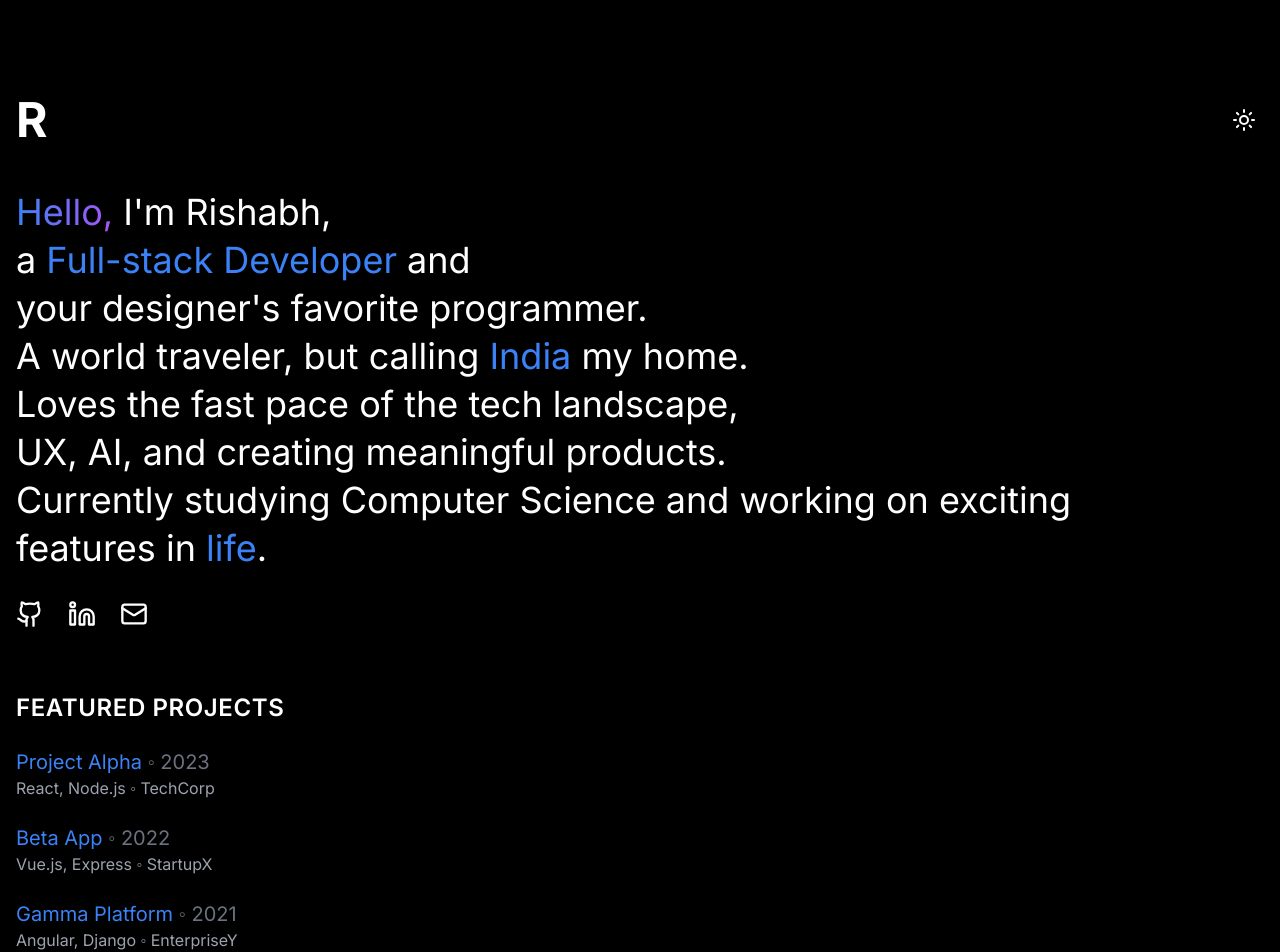
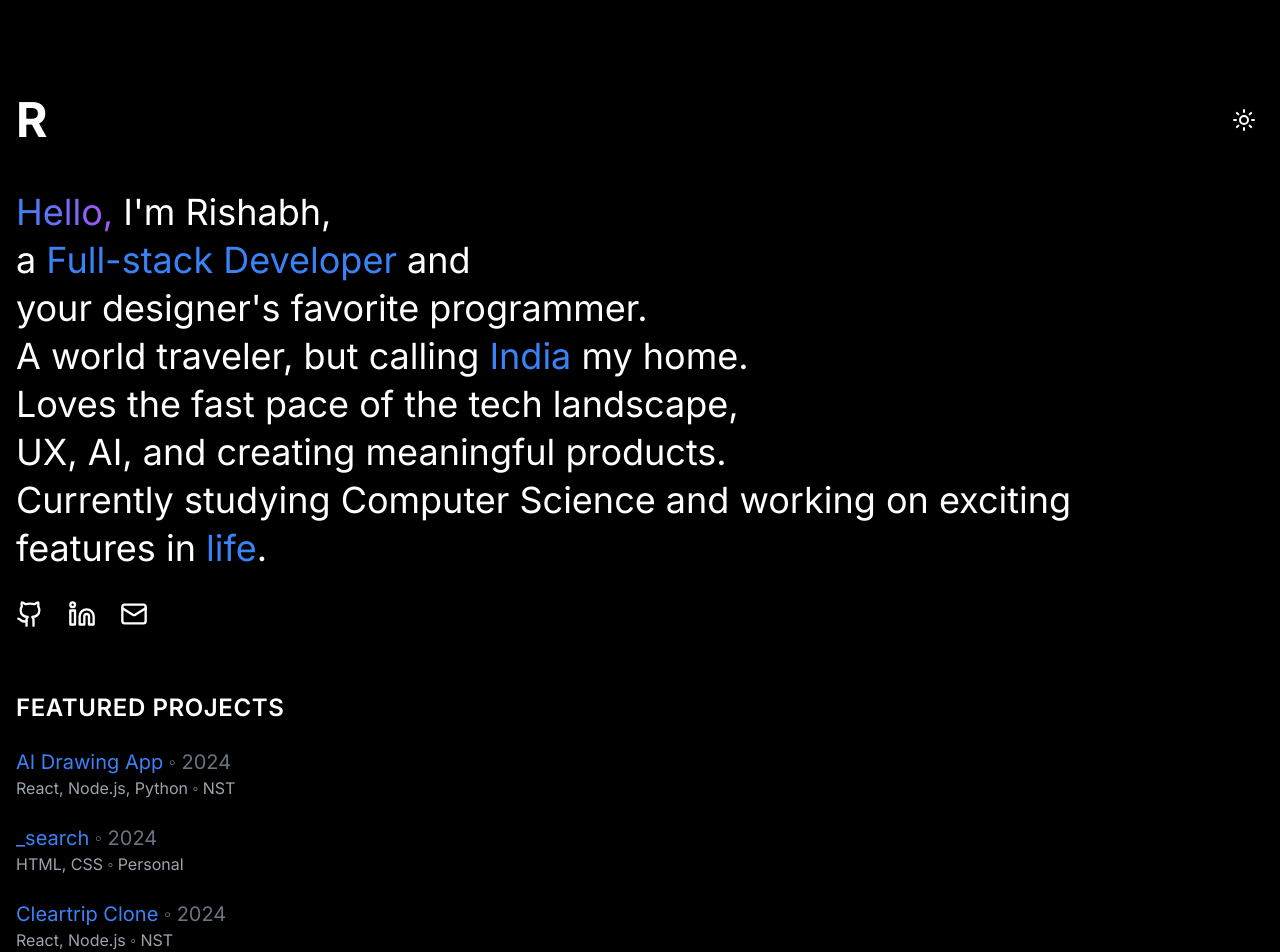
Before and after one commit to r69shabh/r69folio, a React (Vite) app: page / in a window 1280 px wide. Shown: the top 952 px of the page. Built offline with nearby package versions, Linux system fonts and the light colour scheme.

Commit message:
changed project names, updated bio

```diff
--- a/src/App.js
+++ b/src/App.js
@@ -2,9 +2,9 @@ import React, { useState, useEffect } from 'react';
 import { SunIcon, MoonIcon, GithubIcon, LinkedinIcon, MailIcon } from 'lucide-react';
 
 const projects = [
-  { name: "Project Alpha", year: 2023, tech: "React, Node.js", client: "TechCorp" },
-  { name: "Beta App", year: 2022, tech: "Vue.js, Express", client: "StartupX" },
-  { name: "Gamma Platform", year: 2021, tech: "Angular, Django", client: "EnterpriseY" },
+  { name: "AI Drawing App", year: 2024, tech: "React, Node.js, Python", client: "NST" },
+  { name: "_search", year: 2024, tech: "HTML, CSS", client: "Personal" },
+  { name: "Cleartrip Clone", year: 2024, tech: "React, Node.js", client: "NST" },
 ];
 
 const awards = [
@@ -57,7 +57,7 @@ function App() {
               UX, AI, and creating meaningful products.
             </p>
             <p className="animate-slide-up" style={{animationDelay: '700ms'}}>
-              Currently studying Computer Science and working on exciting
+            Currently studying Computer Science and working on exciting
             </p>
             <p className="animate-slide-up" style={{animationDelay: '800ms'}}>
               features in <span className="text-blue-500 font-normal">life</span>.
--- a/src/App.tsx
+++ b/src/App.tsx
@@ -2,9 +2,9 @@ import React, { useState, useEffect } from 'react';
 import { SunIcon, MoonIcon, GithubIcon, LinkedinIcon, MailIcon } from 'lucide-react';
 
 const projects = [
-  { name: "Project Alpha", year: 2023, tech: "React, Node.js", client: "TechCorp" },
-  { name: "Beta App", year: 2022, tech: "Vue.js, Express", client: "StartupX" },
-  { name: "Gamma Platform", year: 2021, tech: "Angular, Django", client: "EnterpriseY" },
+  { name: "AI Drawing App", year: 2024, tech: "React, Node.js, Python", client: "NST" },
+  { name: "_search", year: 2024, tech: "HTML, CSS", client: "Personal" },
+  { name: "Cleartrip Clone", year: 2024, tech: "React, Node.js", client: "NST" },
 ];
 
 const awards = [
```
